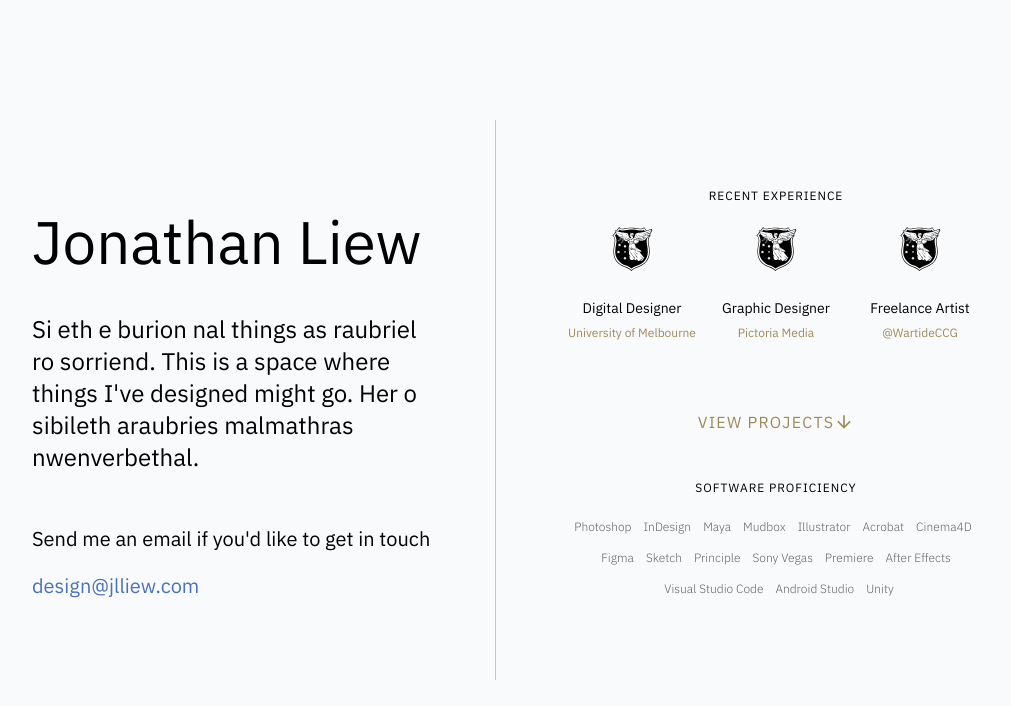
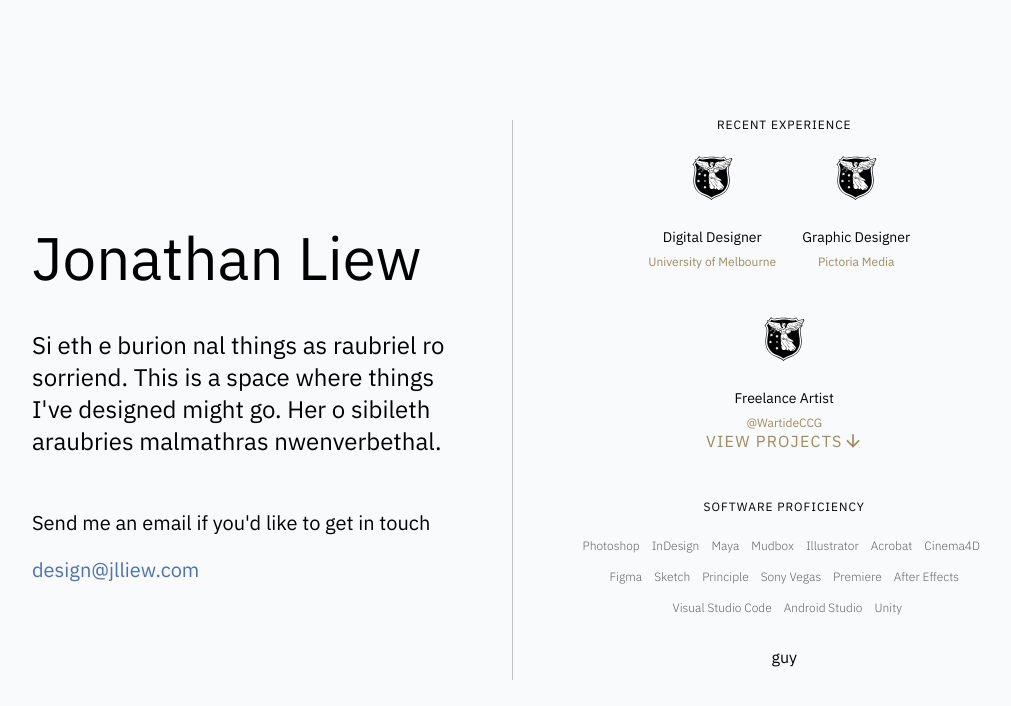
Before and after one commit to jon2147/jlliew-website, a React (Create React App) app: page / in a window 1280 px wide. Shown: the top 706 px of the page, without its empty margins (128-1139 px from the left). Built offline with nearby package versions, Linux system fonts and the light colour scheme.

Commit message:
Introduce Randomotron Alpha

```diff
--- a/src/App.css
+++ b/src/App.css
@@ -24,6 +24,24 @@ p { max-width: 720px; }
 body {
   -webkit-font-smoothing: antialiased;
   -moz-osx-font-smoothing: grayscale;
+}
+
+@keyframes fadeIn {
+  from {
+     opacity: 0;
+ }
+  to {
+     opacity: 1;
+  }
+}
+
+@keyframes fadeOut {
+  from {
+    opacity: 1;
+}
+ to {
+    opacity: 0;
+ }
 }
 
 .App {
@@ -86,21 +104,34 @@ body {
   margin: 0 0 1.5rem 0;
 }
 
+.randomotron-opaque {
+  opacity: 1;
+  animation: fadeIn ease-in 1;
+  animation-fill-mode: backwards;
+  animation-duration: 1s;
+}
+
+.randomotron {
+  opacity: 0;
+  animation: fadeOut ease-in 1;
+  animation-fill-mode: forwards;
+  animation-duration: 1s;
+}
 
 .recent-experience {
-  margin-bottom: 1.5rem;
-  width: 100%;
+  width: 30vw;
   max-width: 30rem;
 }
 
 .experiences {
-  display: flex;
-  flex-direction: row;
+  display: unset;
 }
 
 .experience {
+  display: inline-block;
   margin: auto;
-  min-width: 144px;
+  margin-bottom: 3rem;
+  min-width: 9rem;
 }
 
 .experience:first-child {
@@ -137,7 +168,7 @@ body {
   line-height: 1.25rem;
   letter-spacing: 0.08em;
   text-transform: uppercase;
-  margin: 3rem 0 3rem 0;
+  margin: 0 0 3rem 0;
   text-decoration: none;
   transition: color .15s;
   display: flex !important;
@@ -250,7 +281,8 @@ body {
 
 .header-divider {
   border-left: 1px solid var(--header-divider);
-  min-height: 70vh;
+  min-height: 30rem;
+  height: 70vh;
 }
 
 /* END OF HEADER BIO */
--- a/src/components/Header.js
+++ b/src/components/Header.js
@@ -3,7 +3,7 @@ import ReactDOM from 'react-dom';
 
 import ArrowDownward from '@material-ui/icons/ArrowDownward';
 
-
+import Randomotron from './Randomotron';
 
 
 class Header extends React.Component {
@@ -43,27 +43,27 @@ class Header extends React.Component {
                                 Recent experience
                             </h2>
                             <div className="experiences">
-                                <div className="experience">
+                                <span className="experience">
                                     <img src="./images/unimelb.svg"
                                         alt="Digital Designer, University of Melbourne"
                                         className="experience-graphic" />
                                     <div className="experience-position">Digital Designer</div>
                                     <div className="experience-workplace">University of Melbourne</div>
-                                </div>
-                                <div className="experience">
+                                </span>
+                                <span className="experience">
                                     <img src="./images/unimelb.svg"
-                                        alt="Digital Designer, University of Melbourne"
+                                            alt="Graphic Designer, Pictoria Media"
                                             className="experience-graphic" />
                                         <div className="experience-position">Graphic Designer</div>
                                         <div className="experience-workplace">Pictoria Media</div>
-                                </div>
-                                <div className="experience">
+                                </span>
+                                <span className="experience">
                                     <img src="./images/unimelb.svg"
-                                        alt="Digital Designer, University of Melbourne"
+                                            alt="Freelance Artist, WartideCCG"
                                             className="experience-graphic" />
                                         <div className="experience-position">Freelance Artist</div>
                                         <div className="experience-workplace">@WartideCCG</div>
-                                </div>
+                                </span>
                             </div>
                         </div>
                         <a className="projects-link" href="google.com">
@@ -84,6 +84,7 @@ class Header extends React.Component {
                                 })}
                             </div>
                         </div>
+                        <Randomotron/>
                     </div>
                 </div>
             </header>
--- /dev/null
+++ b/src/components/Randomotron.js
@@ -0,0 +1,74 @@
+import React, {useState, useEffect} from 'react';
+import ReactDOM from 'react-dom';
+
+
+class Randomotron extends React.Component {
+    constructor() {
+        super();
+        this.state = {
+            opaque : false,
+            active : false,
+            display: '',
+            index: -1,
+            items: ['buddy', 'guy', 'friend']
+        }
+        this.toggleOpacity = this.toggleOpacity.bind(this);
+        this.switchDisplay = this.switchDisplay.bind(this);
+    }
+
+
+    switchDisplay(index) {
+        index = this.state.index;
+        if (index == (this.state.items.length - 1))
+        {
+            this.setState({
+                display: this.state.items[0],
+                index: 0
+            })
+        } else {
+            this.setState({
+                display: this.state.items[index + 1],
+                index: this.state.index + 1
+            })
+        }
+
+    }
+
+    toggleOpacity() {
+        this.setState({
+            opaque: !this.state.opaque
+        })
+    }
+
+
+
+    componentDidMount() {
+        this.toggleOpacity();
+        let index = this.state.index;
+
+        this.interval = setInterval(() => {
+                this.switchDisplay(index);
+            },
+            1000
+        );
+
+    }
+
+    componentWillUnmount() {
+        clearInterval(this.interval);
+    }
+
+    render() {
+        if (this.state.opaque) {
+            return (
+                <p className="randomotron-opaque">{this.state.display}</p>
+            )
+        }
+
+        return (
+            <p className="randomotron">{this.state.display}</p>
+        )
+    }
+}
+
+export default Randomotron;
```
Lines whose indentation alone changed are shown as unchanged.
